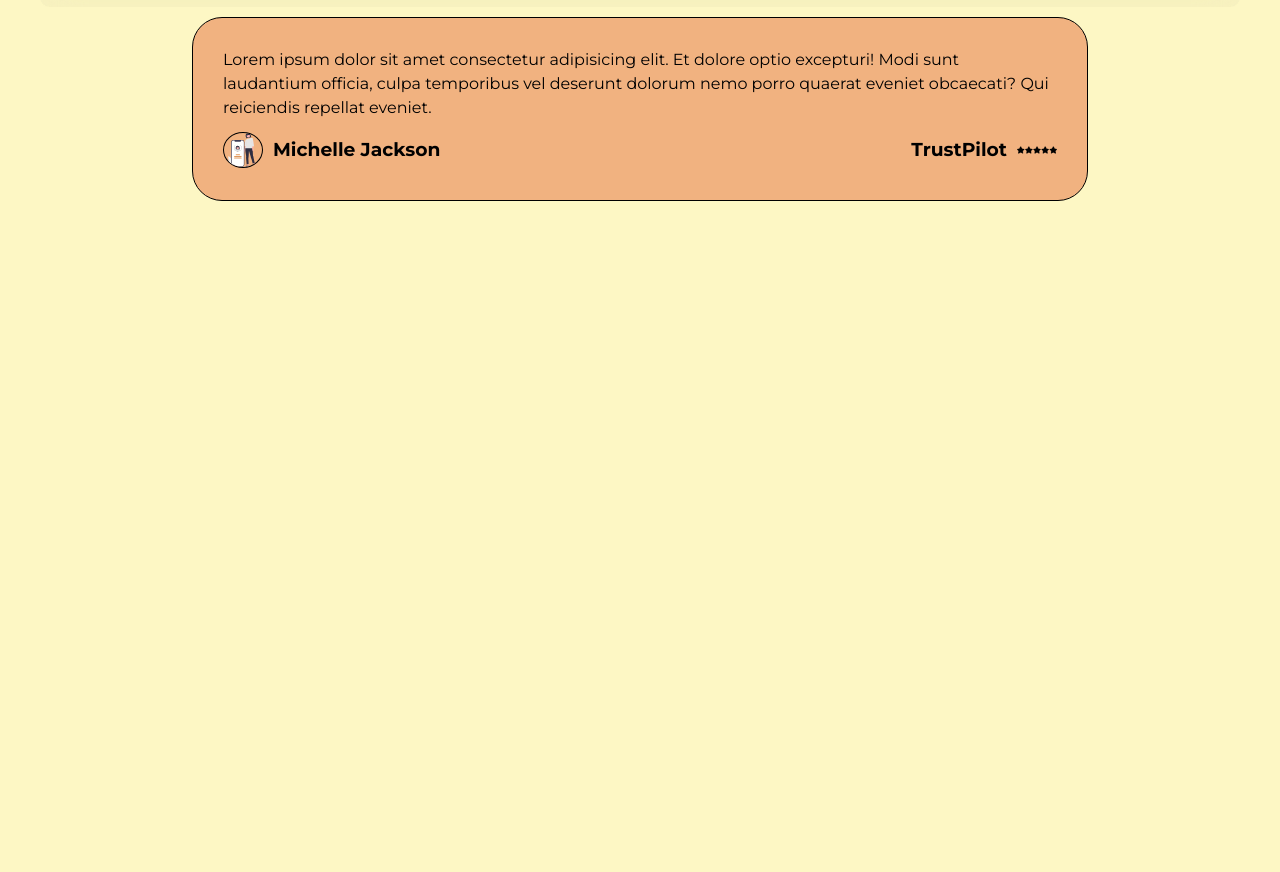
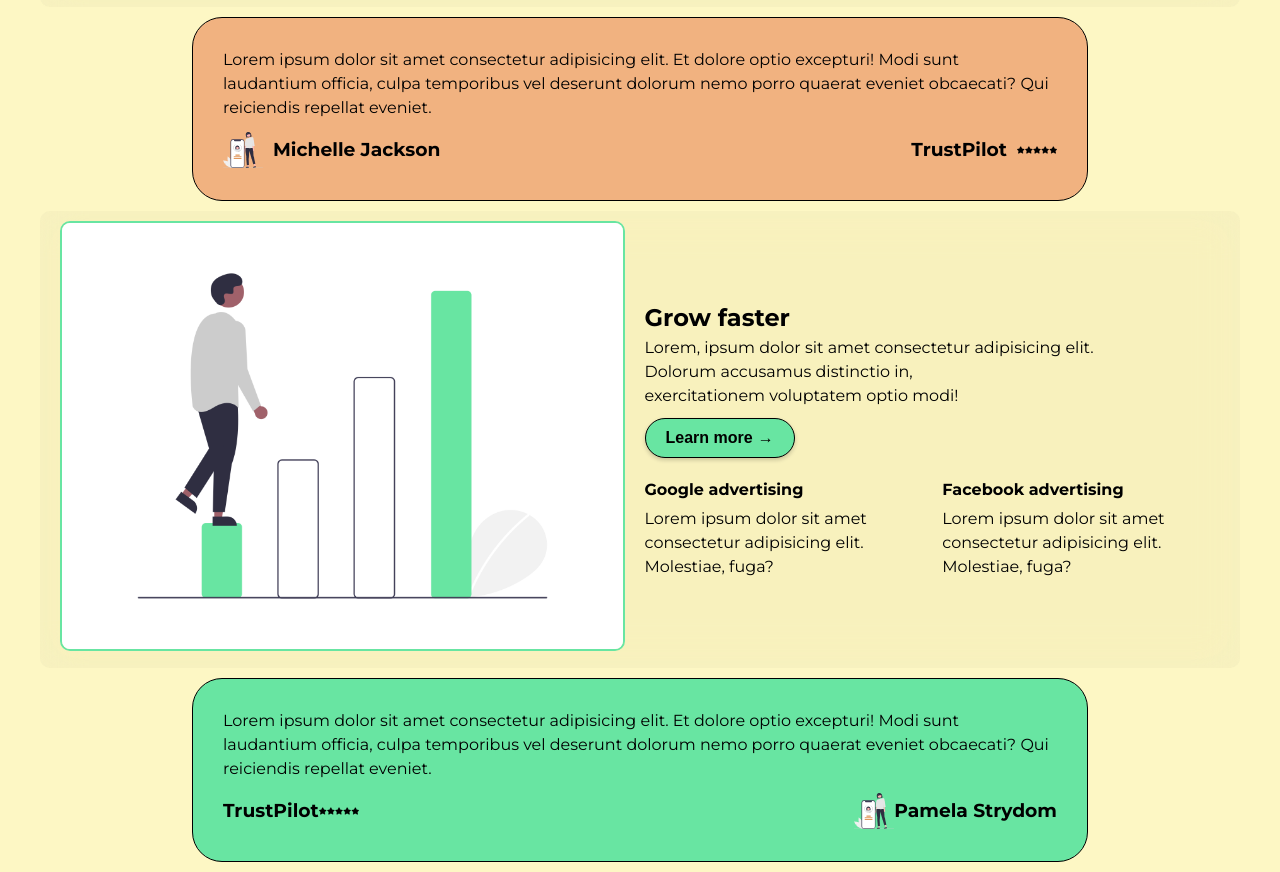
Before and after one commit to walidelbourdiney/Ecwid, a plain HTML site: page index.html in a window 1280 px wide. Shown: the part 1367-2239 px from the top of the page. Before the commit the page ends 1578 px from the top, so only its background shows below. Drawn offline with Linux system fonts and the light colour scheme.

Commit message:
add fifth and sixth

```diff
--- a/index.html
+++ b/index.html
@@ -138,6 +138,61 @@
         </div>
       </div>
     </div>
+    <div class="fiveth container flex">
+      <div class="fiveth-left">
+        <img src="undraw_stepping_up_g6oo.png" alt="woman doing social media" />
+      </div>
+      <div class="fiveth-right">
+        <h2>Grow faster</h2>
+        <p>
+          Lorem, ipsum dolor sit amet consectetur adipisicing elit. <br />
+          Dolorum accusamus distinctio in,<br />
+          exercitationem voluptatem optio modi!
+        </p>
+        <button class="learn-more">
+          Learn more <span class="arrow">→</span>
+        </button>
+        <div class="fiveth-socials flex">
+          <div class="social flex">
+            <h4>Google advertising</h4>
+            <p>
+              Lorem ipsum dolor sit amet consectetur adipisicing elit.<br />
+              Molestiae, fuga?
+            </p>
+          </div>
+          <div class="social flex">
+            <h4>Facebook advertising</h4>
+            <p>
+              Lorem ipsum dolor sit amet consectetur adipisicing elit.<br />
+              Molestiae, fuga?
+            </p>
+          </div>
+        </div>
+      </div>
+    </div>
+    <div class="sixth container">
+      <p>
+        Lorem ipsum dolor sit amet consectetur adipisicing elit. Et dolore optio
+        excepturi! Modi sunt laudantium officia, culpa temporibus vel deserunt
+        dolorum nemo porro quaerat eveniet obcaecati? Qui reiciendis repellat
+        eveniet.
+      </p>
+      <div class="sixth-bottom flex">
+        <div class="bottom-left flex">
+          <h3>TrustPilot</h3>
+          <img width="40" src="rating.png" alt="rating" />
+        </div>
+        <div class="botom-right flex">
+          <img
+            width="40"
+            src="undraw_social_bio_re_0t9u.svg"
+            alt="self picture"
+          />
+          <h3>Pamela Strydom</h3>
+        </div>
+      </div>
+    </div>
+
     <script src="index.js"></script>
   </body>
 </html>
--- a/style.css
+++ b/style.css
@@ -148,11 +148,13 @@ body > div.second > .secondInfo .pair {
   margin: 5px auto;
   width: auto;
 }
-.third {
+.third,
+.fiveth {
   flex-direction: row;
 }
 
-.third button {
+.third button,
+.fiveth button {
   background-color: var(--secondary-color);
   color: black;
   border: 1px solid black;
@@ -179,45 +181,69 @@ body > div.second > .secondInfo .pair {
 .learn-more:hover .arrow {
   transform: translateX(5px); /* Moves the arrow slightly on hover */
 }
-.third .third-socials {
+.third .third-socials,
+.fiveth .fiveth-socials {
   display: flex;
   justify-content: space-between;
   gap: 20px;
   margin-top: 20px;
 }
 
-.third .social {
+.third .social,
+.fiveth .social {
   display: flex;
   flex-direction: column;
   align-items: flex-start; /* Align everything to the left */
 }
 
-.third .social h2 {
+.third .social h2,
+.fiveth .social h4 {
   margin-bottom: 5px;
   padding: 0;
 }
-.third .third-right img {
+.third .third-right img,
+.fiveth .fiveth-left img {
   border-radius: 10px;
   border: 2px solid var(--secondary-color);
 }
-.fourth {
+.fourth,
+.sixth {
   width: 70%;
   background-color: var(--secondary-color);
   border-radius: 30px;
   border: 1px black solid;
   padding: 30px;
 }
-.fourth-bottom {
+.fourth-bottom,
+.sixth-bottom {
   flex-direction: row;
   justify-content: space-between;
   align-items: center;
   margin-top: 10px;
 }
-.fourth-bottom .bottom-left img {
-  border-radius: 50%;
-  border: 0.5px black solid;
+.fourth-bottom .bottom-left img,
+.sixth-bottom .bottom-right img {
   margin-right: 10px;
 }
-body > div.fourth.container > div > div.botom-right.flex > img {
+body > div.fourth.container > div > div.botom-right.flex > img,
+body > div.sixth.container > div > div.botom-left.flex > img {
   margin-left: 10px;
 }
+.fiveth .social > * {
+  align-items: flex-end;
+}
+body > div.fiveth.container.flex > div.fiveth-right {
+  margin-left: 20px;
+}
+.fiveth .fiveth-left img {
+  border: 2px solid var(--accent-color);
+}
+.fiveth button {
+  background-color: var(--accent-color);
+}
+.fiveth button:hover {
+  background-color: #4dbd81;
+}
+.sixth {
+  background-color: var(--accent-color);
+}
```
Also changed, not shown: undraw_stepping_up_g6oo.png (added).
